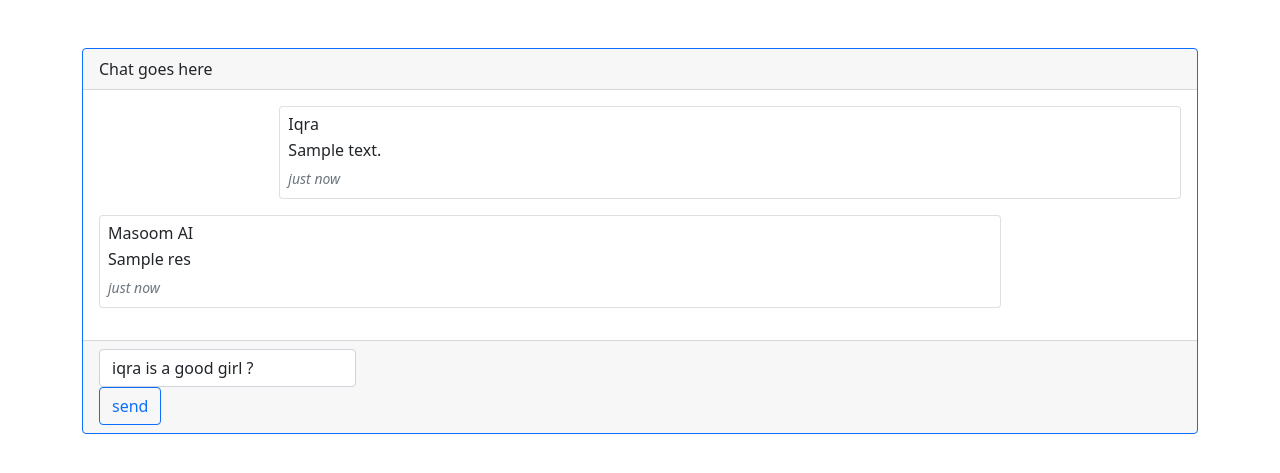
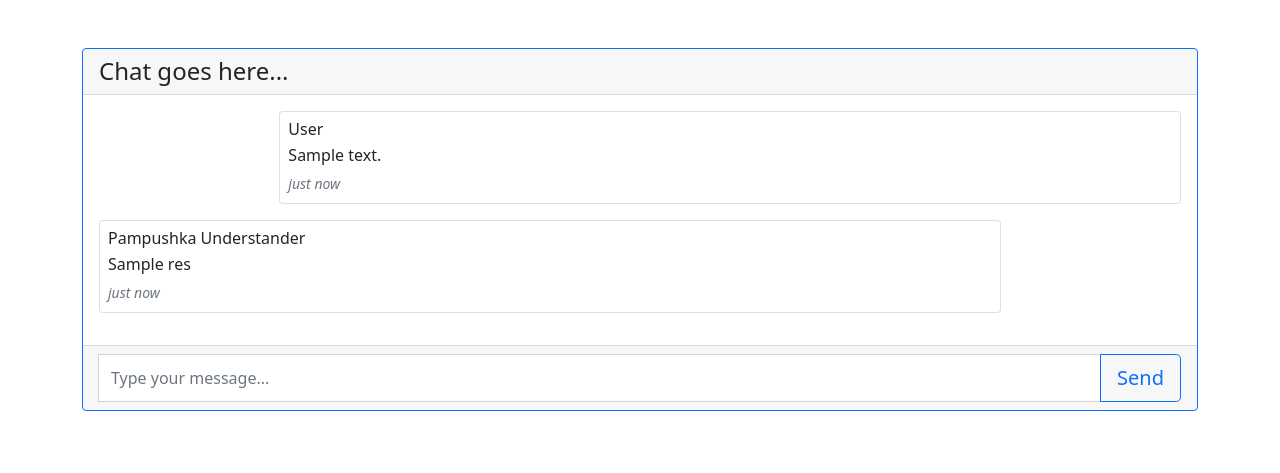
Before and after one commit to iqraakhtar09/Cohere, a Django app: template base/templates/base/home.html in a window 1280 px wide. Shown: the part 56-529 px from the top of the page. Run offline with Django 4.2, Linux system fonts and the light colour scheme; the template is opened without the code that fills it: most values are stand-ins (such as "Sample title", 1, 10 or a date in 2020).

Commit message:
Enhance chat layout

```diff
--- a/base/templates/base/home.html
+++ b/base/templates/base/home.html
@@ -1,30 +1,29 @@
-
 {% extends 'main.html' %}
 
-{% block content  %}
+{% block content %}
 
     <!-- Main -->
     <main class="container">
 
         <div class="card border-primary chat-window my-5">
-      <div class="card-header chat-header">
-        Chat goes here
-      </div>
+            <h4 class="card-header chat-header">
+                Chat goes here...
+            </h4>
 
             <section class="card-body chat-messages">
 
                 <div class="card mb-3 col-10 float-end">
                     <div class="card-body p-2">
-            <h6 class="card-title mb-1">Iqra</h6>
-            <p class="card-text mb-1"> {{text}} </p>
+                        <h6 class="card-title mb-1">User</h6>
+                        <p class="card-text mb-1"> {{ text }} </p>
                         <p class="card-text fst-italic"><small class="text-muted">just now</small></p>
                     </div>
                 </div>
 
                 <div class="card mb-3 col-10">
                     <div class="card-body p-2">
-            <h6 class="card-title mb-1">Masoom AI</h6>
-            <p class="card-text mb-1">{{ res}}</p>
+                        <h6 class="card-title mb-1">Pampushka Understander</h6>
+                        <p class="card-text mb-1">{{ res }}</p>
                         <p class="card-text fst-italic"><small class="text-muted">just now</small></p>
                     </div>
                 </div>
@@ -32,23 +31,18 @@
             </section>
 
             <section class="card-footer chat-footer">
+                <form action="" method="POST">
                     <div class="input-group">
-            <form action="" method="POST" >
                         {% csrf_token %}
                         <input class="form-control" type="text" name="text" id="userMessage"
-            placeholder="Type your message..." value="iqra is a good girl ?" >
-            <input class="btn btn-outline-primary" type="submit" value="send"  >
-          {% comment %} <button type='submit' class="btn btn-outline-primary">Send</button> {% endcomment %}
+                               placeholder="Type your message...">
+                        <input class="btn btn-outline-primary btn-lg" type="submit" value="Send">
+                        {% comment %}
+                        {% endcomment %}
+                    </div>
                 </form>
-        </div>
             </section>
         </div>
     </main>
 
-  <!-- Footer -->
-  <footer>
-
-  </footer>
-
-
-  {% endblock content  %}
+{% endblock content %}
```
Lines whose indentation alone changed are shown as unchanged.
